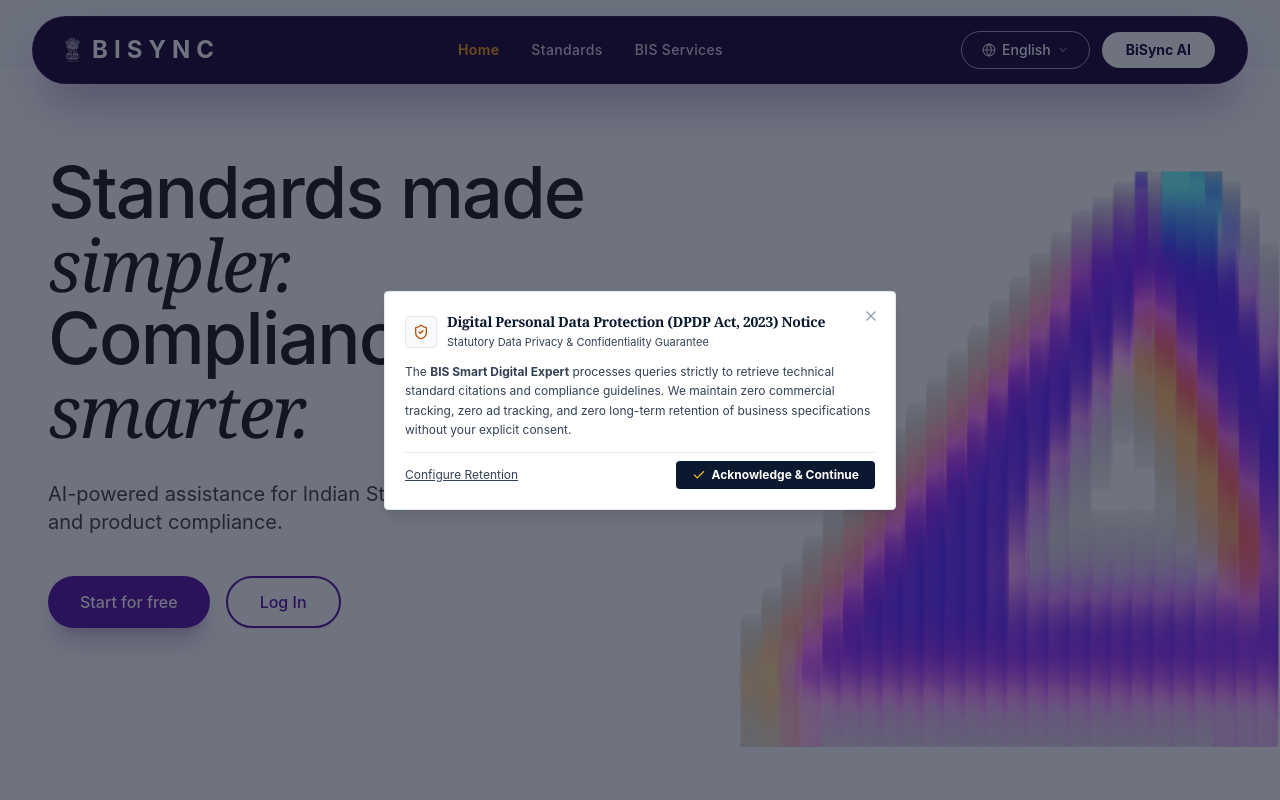
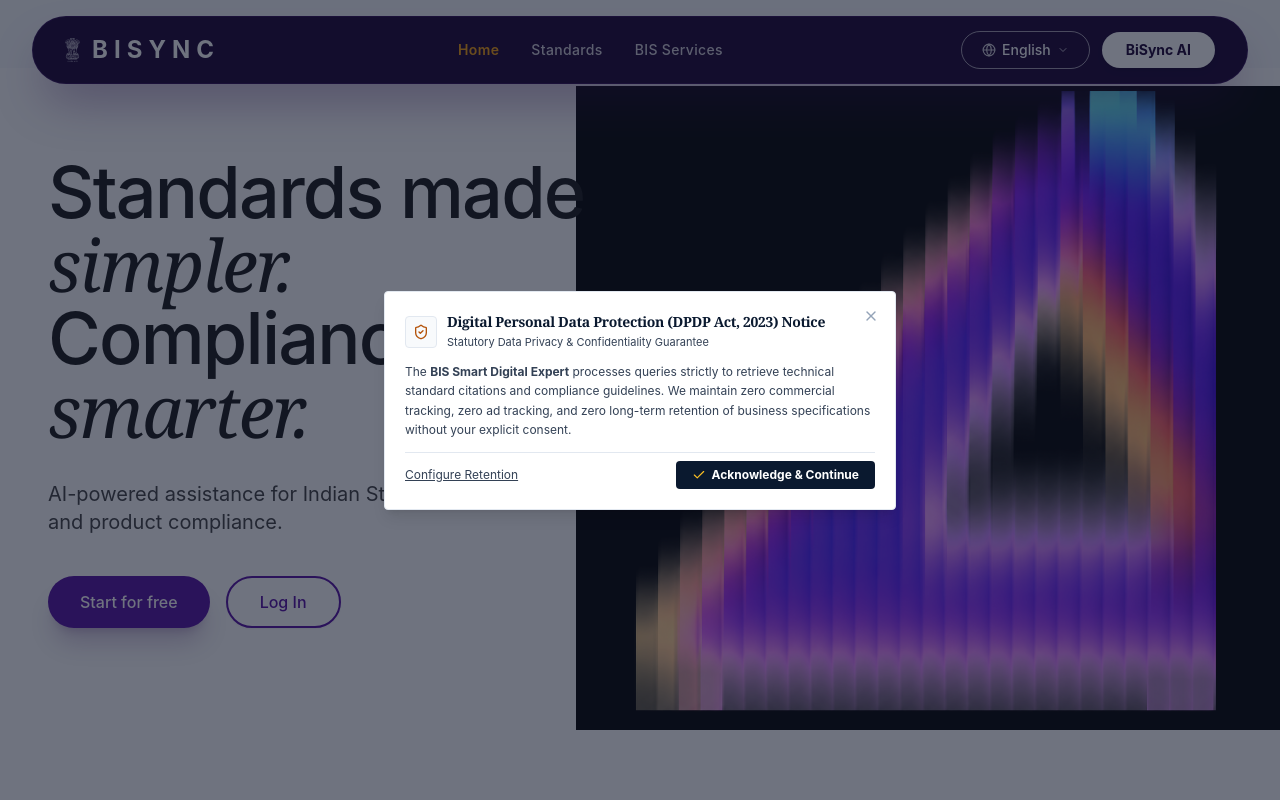
Before and after one commit to Nishit7658/SIH-BIS-, a Next.js app: page / in a window 1280 px wide. Shown: the top 800 px of the page. Built offline with nearby package versions, Linux system fonts and the light colour scheme.

Commit message:
fix(ui): use exact unedited user hero beam image and full unboxed container

```diff
--- a/src/app/page.tsx
+++ b/src/app/page.tsx
@@ -49,15 +49,15 @@
           Matches frame_10.0s.png exactly
           ───────────────────────────────────────────────────────────── */}
       <section className="relative min-h-[85vh] flex items-center overflow-hidden pt-8 pb-16">
-        {/* Luminous Triangular Spectral Beam (aligned to right side, matching Figma prototype) */}
-        <div className="absolute right-0 top-0 bottom-0 w-full lg:w-[52%] pointer-events-none select-none z-0 flex justify-end items-center sm:items-end">
-          <div className="relative w-full h-[85%] max-h-[700px] flex justify-end">
+        {/* Hero Triangular Spectral Light Beam (full uncropped image bleeding naturally off the edge) */}
+        <div className="absolute right-0 top-0 bottom-0 w-full lg:w-[55%] pointer-events-none select-none z-0 flex justify-end items-center">
+          <div className="relative w-full h-full">
             <Image
               src="/assets/hero-beam.png"
               alt="BISync Spectral Triangle Light Beam"
               fill
               priority
-              className="object-contain object-right sm:object-right-bottom opacity-90 sm:opacity-100"
+              className="object-contain object-right"
             />
           </div>
         </div>
```
Also changed, not shown: public/assets/hero-beam.png.
